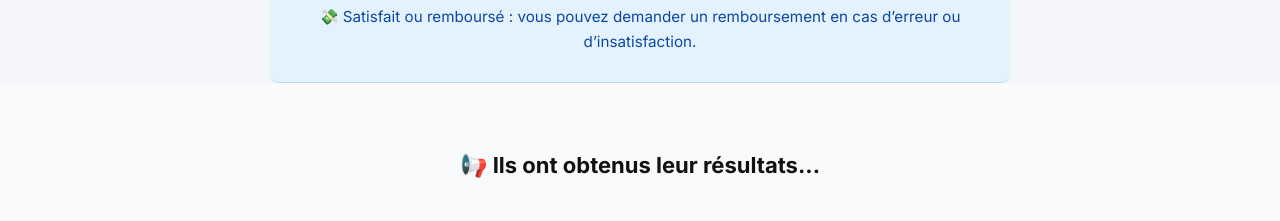
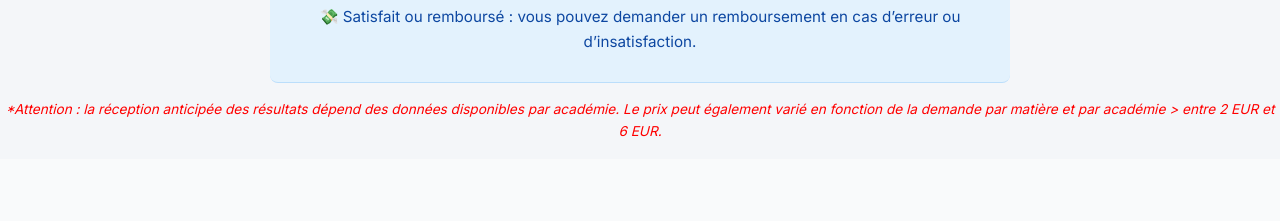
Before and after one commit to bacresultat/ia, a website: page index.html in a window 1280 px wide. Shown: the part 1813-2034 px from the top of the page. Drawn offline with Linux system fonts and the light colour scheme; a script that the page names is missing.

Commit message:
Add files via upload

```diff
--- a/index.html
+++ b/index.html
@@ -86,6 +86,9 @@
   <p>📩 Les résultats sont envoyés par email après paiement.<small class="email-hint">Veuillez entrer une adresse email valide – votre résultat y sera envoyé directement.</small></p>
   <p>💸 Satisfait ou remboursé : vous pouvez demander un remboursement en cas d’erreur ou d’insatisfaction.</p>
 </section>
+<p style="color: red; font-size: 0.85rem; font-style: italic; margin: 1rem 0; text-align: center;">
+  *Attention : la réception anticipée des résultats dépend des données disponibles par académie. Le prix peut également varié en fonction de la demande par matière et par académie > entre 2 EUR et 6 EUR.
+</p>
 
 <section class="temoignages-alkyai">
   <div class="container">
```
